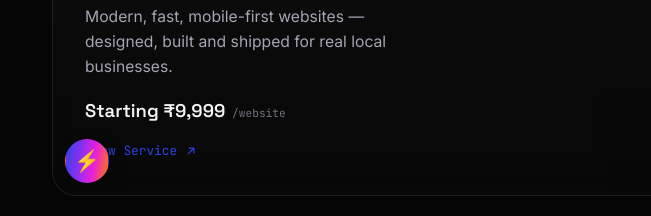
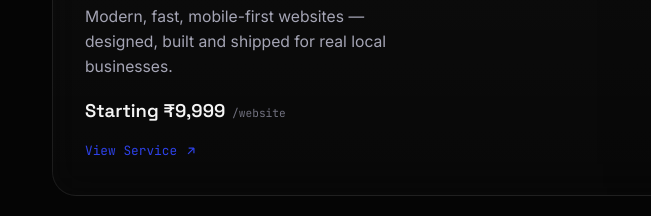
Before and after one commit to Ankush247-ship/orbit-pixel-studio-website, a plain HTML site: page index.html in a window 1280 px wide. Shown: the part 1920-2136 px from the top of the page, 0-651 px from the left. Drawn offline with nearby package versions, Linux system fonts and the light colour scheme.

Commit message:
Remove lightning bolt badge from website dev preview card

```diff
--- a/index.html
+++ b/index.html
@@ -284,7 +284,6 @@
             <div class="browser-bar"><span></span><span></span><span></span></div>
             <div class="browser-shot" style="background-image:url('https://images.unsplash.com/photo-1498050108023-c5249f4df085?auto=format&amp;fit=crop&amp;w=900&amp;q=70');"></div>
             <span class="feature-emoji-badge" aria-hidden="true">💻</span>
-            <span class="feature-emoji-badge feature-emoji-badge-2" aria-hidden="true">⚡</span>
           </div>
         </div>
       </a>
```
